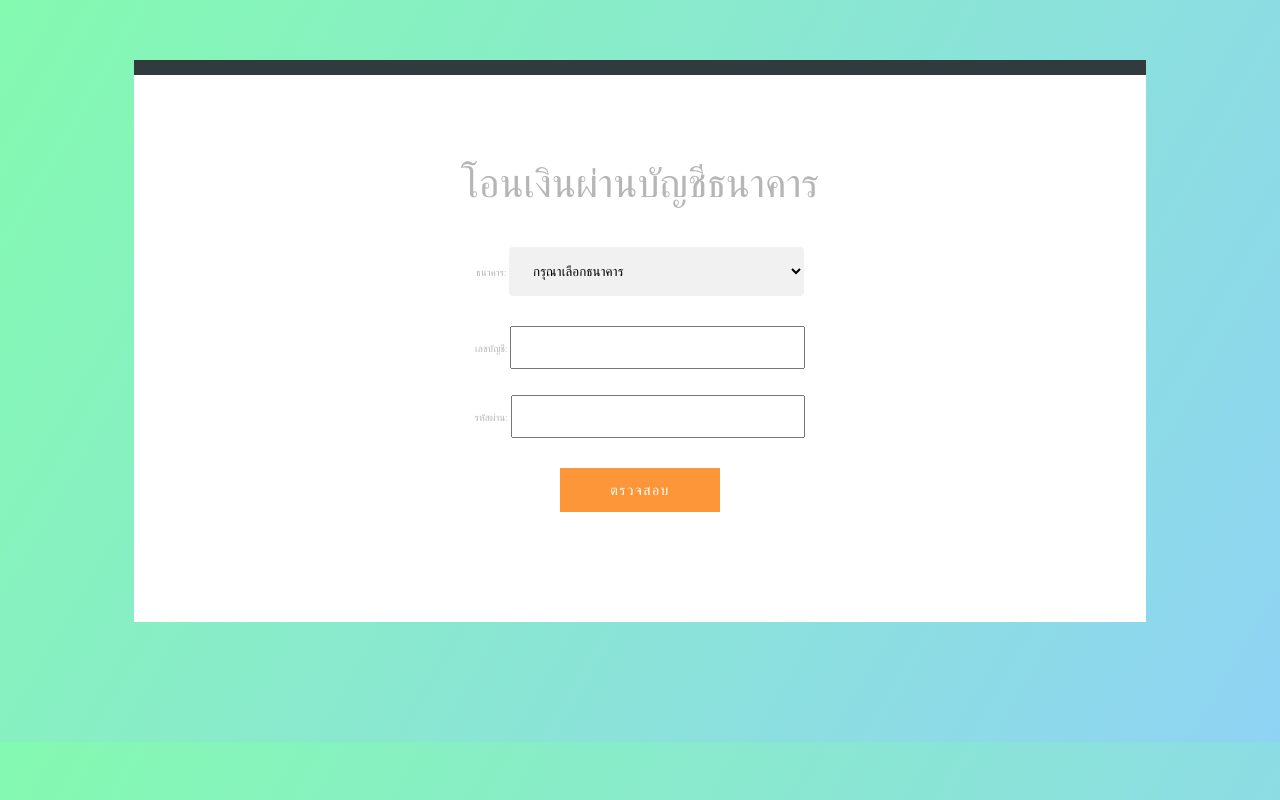
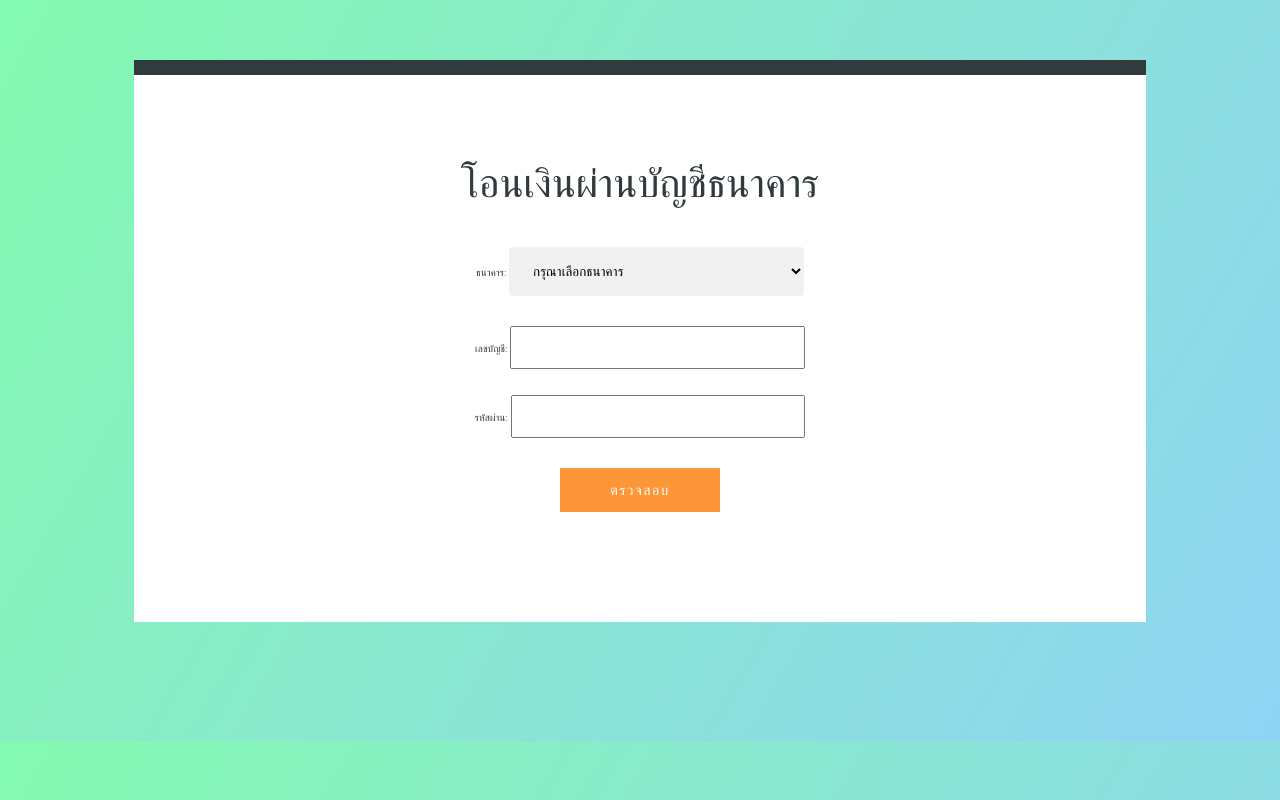
Before and after one commit to husna0112/train_ticket, a PHP site: page /bank.php in a window 1280 px wide. Run offline with PHP 8.4, Linux system fonts and the light colour scheme; data that the repository does not hold is empty.

Commit message:
Edit style css
Edite color for tag body

```diff
--- a/Backend/style.css
+++ b/Backend/style.css
@@ -4,7 +4,7 @@ body {
   font-size: 62.5%;
   font-family: 'Lato', sans-serif;
   font-weight: 300;
-  color: #B6B6B6;
+  color: #313a3d;
 }
 body section {
   background: white;
```
